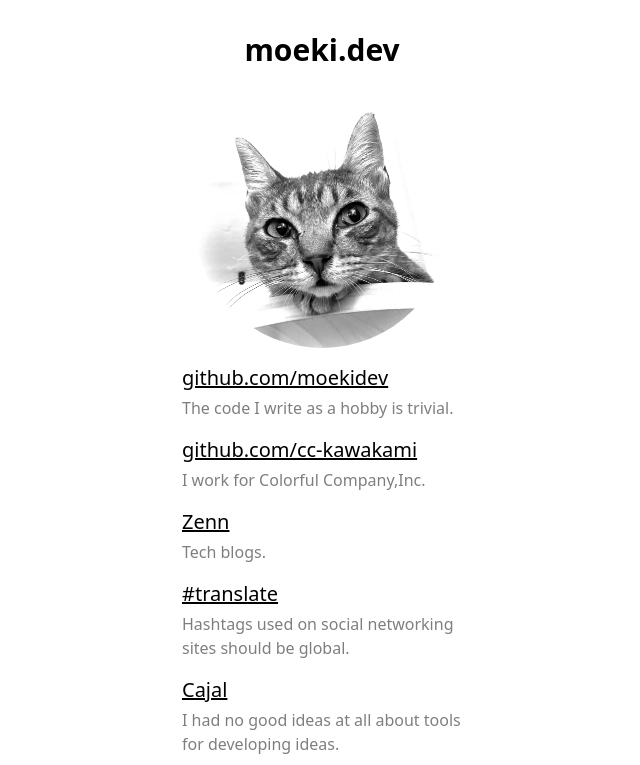
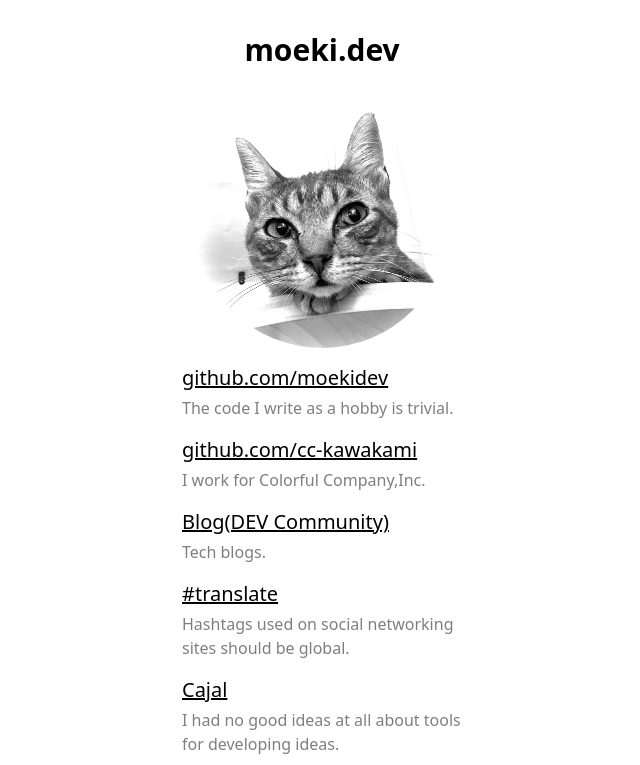
Before and after one commit to kawakamimoeki/website-2021, a website built with Vite: page index.html in a window 1280 px wide. Shown: the top 765 px of the page, without its empty margins (318-958 px from the left). Built offline with nearby package versions, Linux system fonts and the light colour scheme.

Commit message:
feat: add link to blog

```diff
--- a/index.html
+++ b/index.html
@@ -33,8 +33,8 @@
   </div>
   <div class="mb-3">
     <h2 class="text-xl py-1">
-      <a href="https://zenn.dev/moekidev" target="_blank" rel="noopener" class="underline">
-        Zenn
+      <a href="https://dev.to/moekidev" target="_blank" rel="noopener" class="underline">
+        Blog(DEV Community)
       </a>
     </h2>
     <p class="opacity-50">Tech blogs.</p>
```
